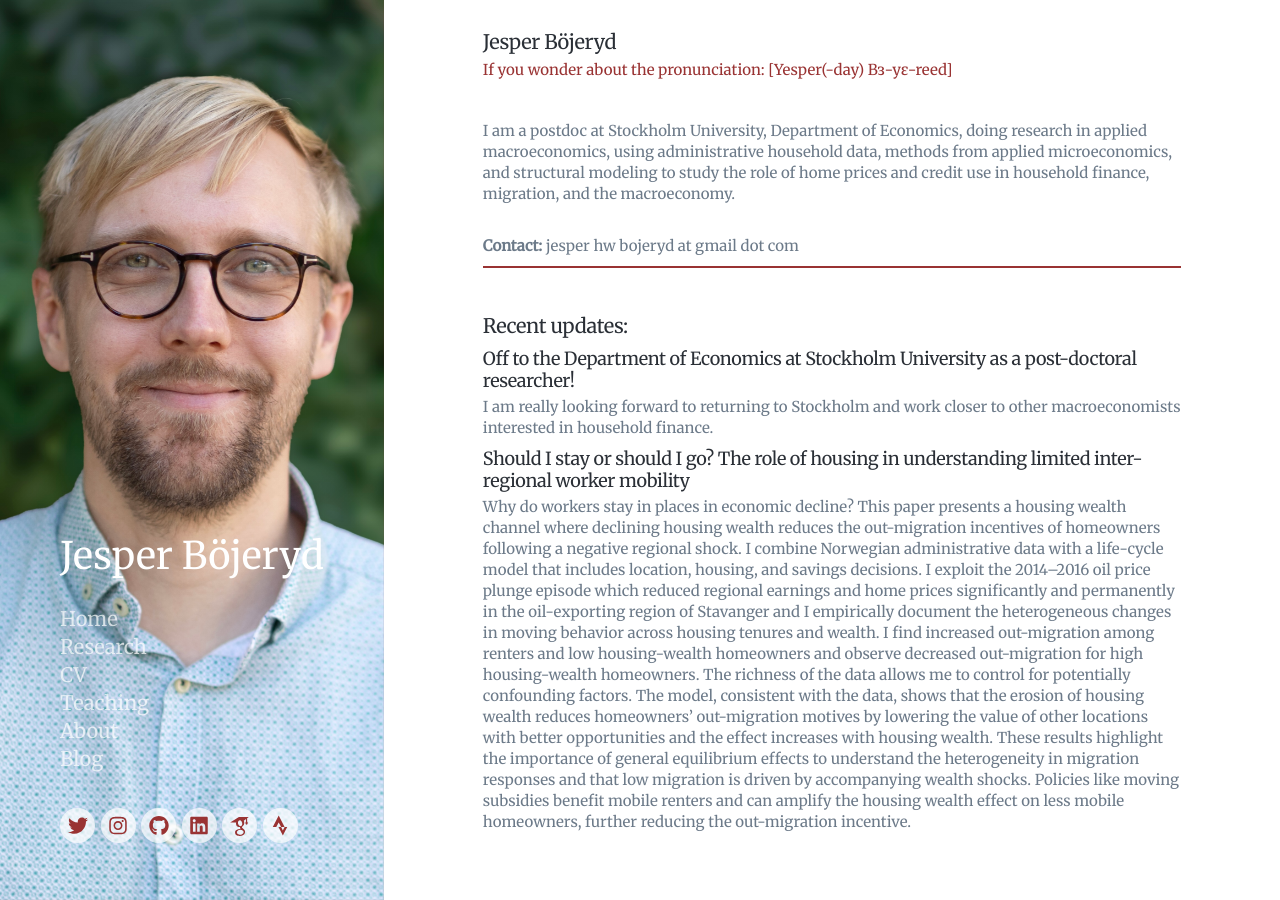
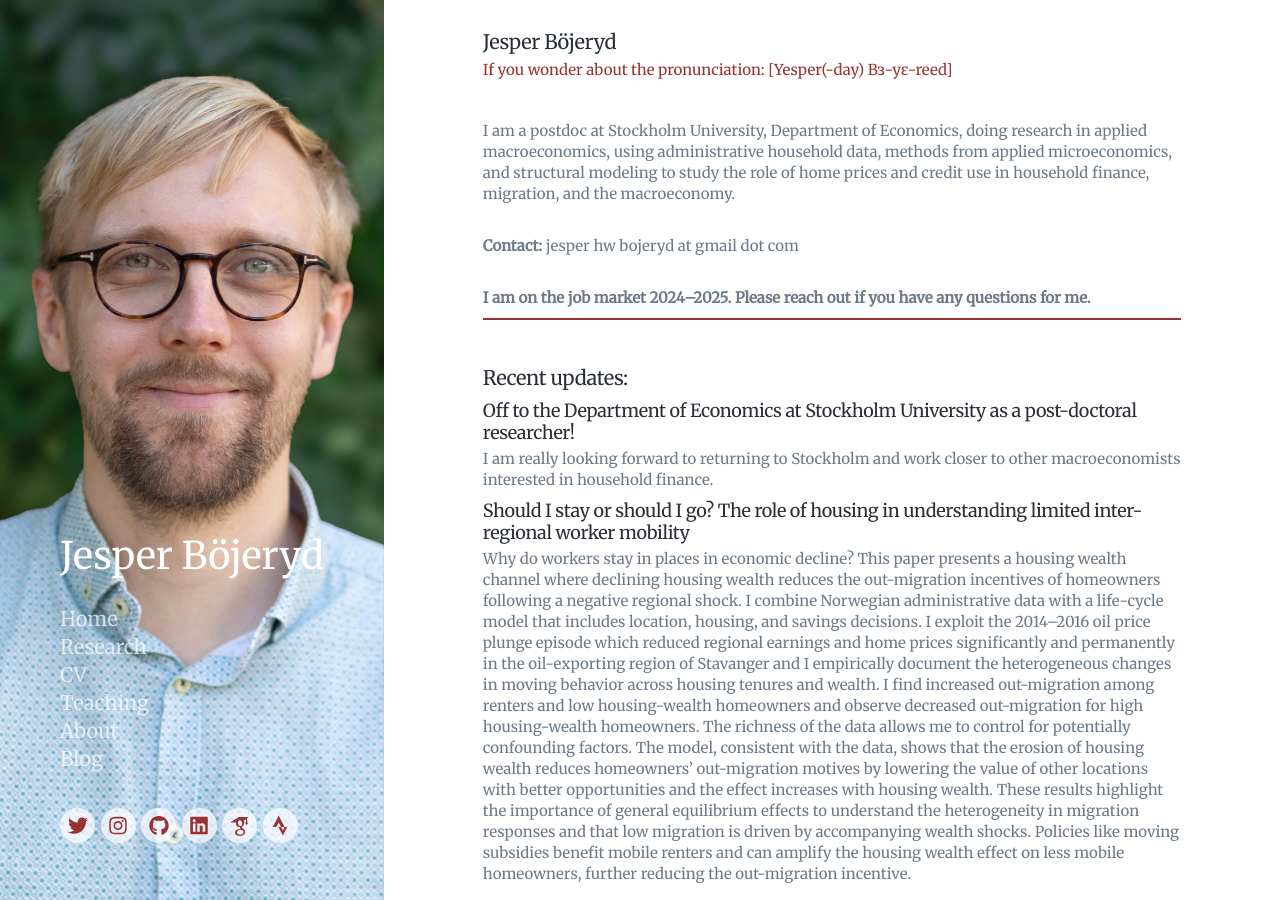
Before and after one commit to bojeryd91/bojeryd91.github.io, a Jekyll site: the page built from _pages/index.md, in a window 1280 px wide and 900 px high. Built offline with Jekyll 4.4.1, drawn with Linux system fonts in a browser that asks for light colours; nearby versions of some CDN libraries; some web fonts are replaced.

Commit message:
Update index.md

```diff
--- a/_pages/index.md
+++ b/_pages/index.md
@@ -14,6 +14,10 @@ I am a postdoc at Stockholm University, Department of Economics, doing research
 
 **Contact:** jesper hw bojeryd at gmail dot com
 
+&nbsp;
+
+**I am on the job market 2024–2025. Please reach out if you have any questions for me.**
+
 ---
 
 &nbsp;
```
